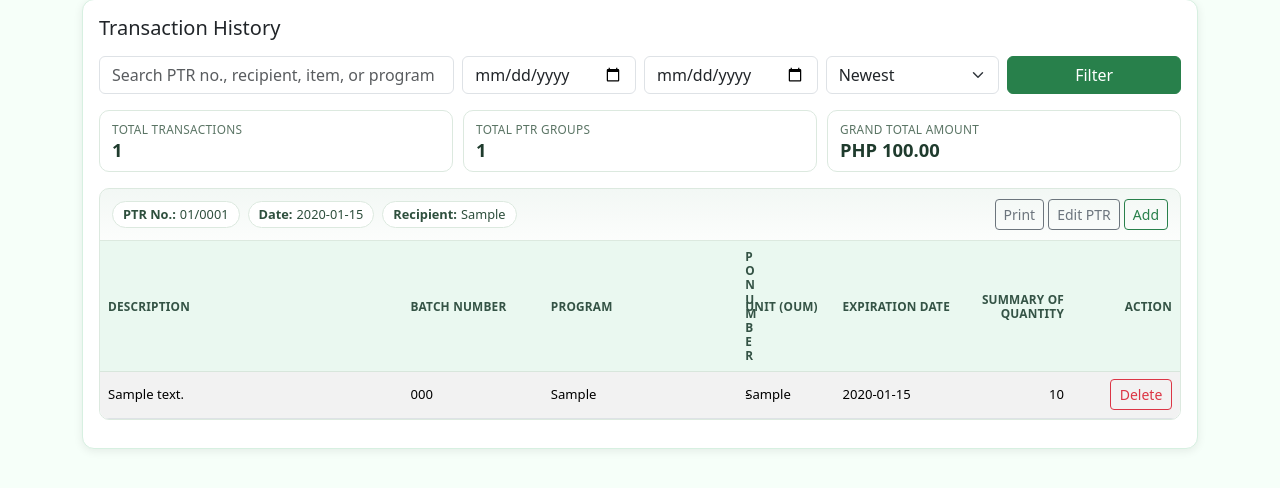
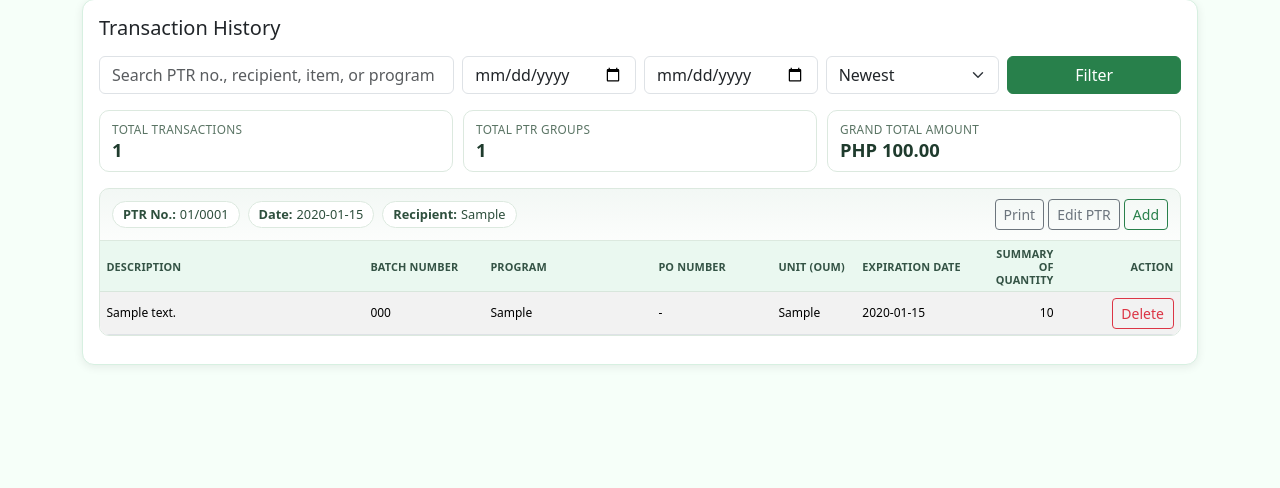
Before and after one commit to Rjcoloquit/Property-Stock-Transfer-Report, a PHP site: page /PTR/report.php in a window 1280 px wide. Shown: the part 99-587 px from the top of the page. Run offline with PHP 8.4, Linux system fonts and the light colour scheme; the visitor is signed in with stand-in values (Sample User, id 1); data comes from the database, SQL or seed files in the repository; tables that the repository leaves empty hold one stand-in row (values such as "Sample post").

Commit message:
Can't fix PO number error

```diff
--- a/style.css
+++ b/style.css
@@ -380,26 +380,37 @@ body {
 
 .report-group-table-wrap {
     overflow: hidden;
+    max-width: 100%;
 }
 
 .report-group-table {
     table-layout: fixed;
     width: 100%;
+    font-size: 0.75rem;
 }
 
-.report-tx-table thead th {
-    font-size: 0.74rem;
+.report-group-table thead th,
+.report-group-table tbody td {
+    min-width: 0;
+    padding: 0.35rem 0.4rem;
+}
+
+.report-group-table thead th {
+    font-size: 0.68rem;
     text-transform: uppercase;
-    letter-spacing: 0.2px;
+    letter-spacing: 0.15px;
     color: #345345;
-    padding: 0.5rem 0.5rem;
     border-bottom: 1px solid #d8e6dc;
     line-height: 1.2;
     vertical-align: middle;
     text-align: left;
 }
+.report-group-table tbody td {
+    font-size: 0.75rem;
+    vertical-align: middle;
+}
 
-.report-group-table thead th {
+.report-tx-table thead th {
     font-size: 0.74rem;
     text-transform: uppercase;
     letter-spacing: 0.2px;
@@ -418,30 +429,26 @@ body {
     line-height: 1.25;
 }
 
-.report-group-table tbody td {
-    padding: 0.48rem 0.5rem;
-    vertical-align: middle;
-    font-size: 0.82rem;
-    line-height: 1.25;
-}
 
 .report-tx-table .report-col-date { width: 8%; }
 .report-tx-table .report-col-ptr { width: 6%; }
-.report-tx-table .report-col-description { width: 17%; }
-.report-tx-table .report-col-batch { width: 10%; }
-.report-tx-table .report-col-program { width: 12%; }
-.report-tx-table .report-col-unit { width: 7%; }
-.report-tx-table .report-col-expiry { width: 9%; }
-.report-tx-table .report-col-qty { width: 8%; }
-.report-tx-table .report-col-recipient { width: 14%; }
-.report-tx-table .report-col-action { width: 9%; }
+.report-tx-table .report-col-description { width: 15%; }
+.report-tx-table .report-col-batch { width: 9%; }
+.report-tx-table .report-col-program { width: 11%; }
+.report-tx-table .report-col-po { width: 9%; }
+.report-tx-table .report-col-unit { width: 6%; }
+.report-tx-table .report-col-expiry { width: 8%; }
+.report-tx-table .report-col-qty { width: 7%; }
+.report-tx-table .report-col-recipient { width: 13%; }
+.report-tx-table .report-col-action { width: 8%; }
 
-.report-group-table .report-col-description { width: 28%; }
-.report-group-table .report-col-batch { width: 13%; }
-.report-group-table .report-col-program { width: 18%; }
-.report-group-table .report-col-unit { width: 9%; }
-.report-group-table .report-col-expiry { width: 12%; }
-.report-group-table .report-col-qty { width: 10%; }
+.report-group-table .report-col-description { width: 22%; }
+.report-group-table .report-col-batch { width: 10%; }
+.report-group-table .report-col-program { width: 14%; }
+.report-group-table .report-col-po { width: 10%; }
+.report-group-table .report-col-unit { width: 7%; }
+.report-group-table .report-col-expiry { width: 10%; }
+.report-group-table .report-col-qty { width: 7%; }
 .report-group-table .report-col-action { width: 10%; }
 
 .report-tx-table .report-col-action .d-inline-flex {
@@ -478,7 +485,29 @@ body {
     white-space: normal;
     word-break: break-word;
     overflow-wrap: anywhere;
-    line-height: 1.25;
+    line-height: 1.2;
+}
+
+@media print {
+    .report-group-block {
+        break-inside: avoid;
+        page-break-inside: avoid;
+    }
+    .report-group-table-wrap {
+        overflow: visible;
+    }
+    .report-group-table {
+        font-size: 10px;
+    }
+    .report-group-table thead th,
+    .report-group-table tbody td {
+        padding: 2px 4px;
+        font-size: 10px;
+    }
+    .report-group-table .report-col-action .btn {
+        padding: 1px 4px;
+        font-size: 10px;
+    }
 }
 
 @media (max-width: 768px) {
```
